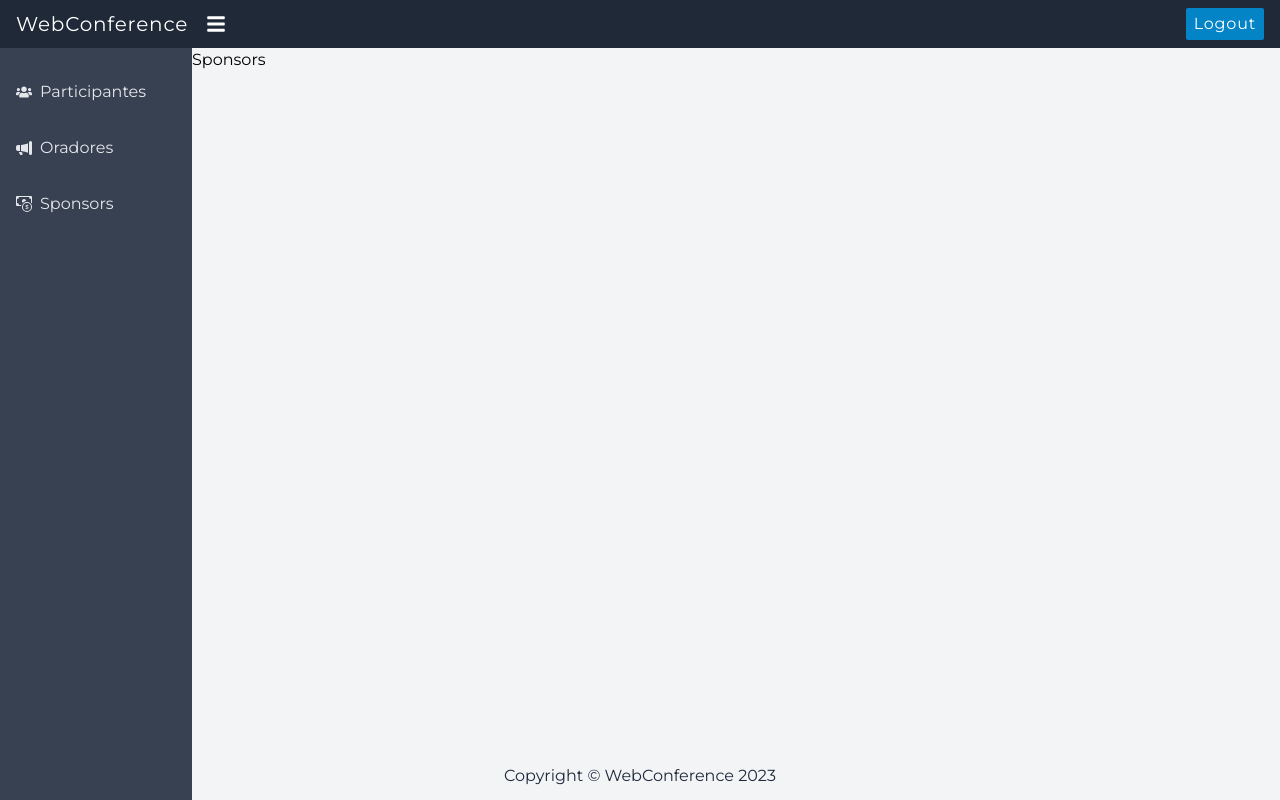
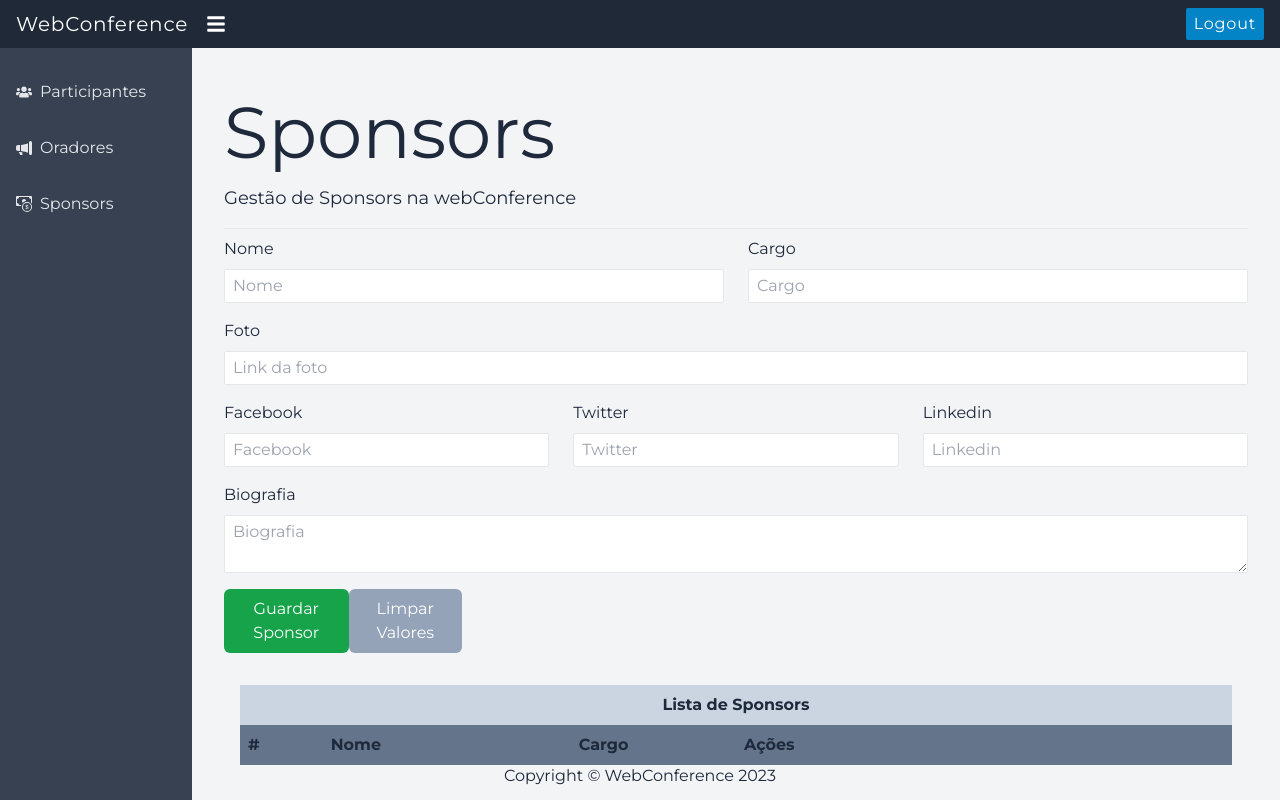
Before and after one commit to pauloo0/WebConference, a React (Vite) app in the folder frontend/: page /admin/sponsors in a window 1280 px wide. Built offline with nearby package versions, Linux system fonts and the light colour scheme; a web font is replaced by a local one.

Commit message:
Duplicated Speakers page as the Sponsors page.

```diff
--- a/frontend/src/pages/admin/Sponsors.tsx
+++ b/frontend/src/pages/admin/Sponsors.tsx
@@ -1,3 +1,261 @@
+import { useState } from 'react'
+import { FaTrashAlt, FaEdit } from 'react-icons/fa'
+
+interface ISponsor {
+  id?: number | undefined
+  name: string
+  position: string
+  photo: string
+  socials: {
+    facebook: string
+    twitter: string
+    linkedin: string
+  }
+  bio: string
+}
+
+const clearSponsor = {
+  name: '',
+  position: '',
+  photo: '',
+  socials: { facebook: '', twitter: '', linkedin: '' },
+  bio: '',
+}
+
 export function Sponsors() {
-  return <div>Sponsors</div>
+  const [sponsors, setSponsors] = useState<ISponsor[]>([])
+  const [newSponsor, setNewSponsor] = useState<ISponsor>(clearSponsor)
+
+  const handleSubmit = (e: React.FormEvent<HTMLFormElement>) => {
+    e.preventDefault()
+
+    const newSponsorId: number =
+      sponsors.length > 0
+        ? Math.max(...sponsors.map((sponsor: ISponsor) => sponsor.id ?? 0)) + 1
+        : 1
+
+    setSponsors([...sponsors, { id: newSponsorId, ...newSponsor }])
+
+    setNewSponsor(clearSponsor)
+  }
+
+  const handleEdit = (sponsorId: number | undefined) => {
+    if (sponsorId !== undefined) {
+      const editSponsor: ISponsor | undefined = sponsors.find(
+        (sponsor: ISponsor) => sponsor.id === sponsorId
+      )
+
+      if (editSponsor !== undefined) {
+        setNewSponsor(editSponsor)
+      }
+    }
+  }
+
+  const handleDelete = (sponsorId: number | undefined) => {
+    const newSponsors: ISponsor[] = sponsors.filter(
+      (sponsor: ISponsor) => sponsor.id !== sponsorId
+    )
+
+    setSponsors(newSponsors)
+  }
+
+  return (
+    <div className='mx-8 my-12 text-slate-800'>
+      <section id='sponsors-title'>
+        <h1 className='text-7xl'>Sponsors</h1>
+        <p className='text-lg my-4'>Gestão de Sponsors na webConference</p>
+      </section>
+      <hr className='my-2' />
+
+      <section id='sponsors-form'>
+        <form
+          className='grid grid-cols-12 gap-y-4 gap-x-6'
+          onSubmit={(e) => handleSubmit(e)}
+        >
+          <div className='col-span-6 flex flex-col'>
+            <label htmlFor='nome' className='mb-2'>
+              Nome
+            </label>
+            <input
+              type='text'
+              name='nome'
+              id='sponsorName'
+              placeholder='Nome'
+              className='border-[1px] px-2 py-1 rounded-sm'
+              value={newSponsor.name}
+              onChange={(e) =>
+                setNewSponsor({ ...newSponsor, name: e.target.value })
+              }
+            />
+          </div>
+          <div className='col-span-6 flex flex-col'>
+            <label htmlFor='position' className='mb-2'>
+              Cargo
+            </label>
+            <input
+              type='text'
+              name='position'
+              id='sponsorPosition'
+              placeholder='Cargo'
+              className='border-[1px] px-2 py-1 rounded-sm'
+              value={newSponsor.position}
+              onChange={(e) =>
+                setNewSponsor({ ...newSponsor, position: e.target.value })
+              }
+            />
+          </div>
+
+          <div className='col-span-full flex flex-col'>
+            <label htmlFor='photo' className='mb-2'>
+              Foto
+            </label>
+            <input
+              type='text'
+              name='photo'
+              id='sponsorPhoto'
+              placeholder='Link da foto'
+              className='border-[1px] px-2 py-1 rounded-sm'
+              value={newSponsor.photo}
+              onChange={(e) =>
+                setNewSponsor({ ...newSponsor, photo: e.target.value })
+              }
+            />
+          </div>
+
+          <div className='col-span-4 flex flex-col'>
+            <label htmlFor='facebook' className='mb-2'>
+              Facebook
+            </label>
+            <input
+              type='text'
+              name='facebook'
+              id='sponsorFacebook'
+              placeholder='Facebook'
+              className='border-[1px] px-2 py-1 rounded-sm'
+              value={newSponsor.socials.facebook}
+              onChange={(e) =>
+                setNewSponsor({
+                  ...newSponsor,
+                  socials: { ...newSponsor.socials, facebook: e.target.value },
+                })
+              }
+            />
+          </div>
+
+          <div className='col-span-4 flex flex-col'>
+            <label htmlFor='twitter' className='mb-2'>
+              Twitter
+            </label>
+            <input
+              type='text'
+              name='twitter'
+              id='sponsorTwitter'
+              placeholder='Twitter'
+              className='border-[1px] px-2 py-1 rounded-sm'
+              value={newSponsor.socials.twitter}
+              onChange={(e) =>
+                setNewSponsor({
+                  ...newSponsor,
+                  socials: { ...newSponsor.socials, twitter: e.target.value },
+                })
+              }
+            />
+          </div>
+
+          <div className='col-span-4 flex flex-col'>
+            <label htmlFor='linkedin' className='mb-2'>
+              Linkedin
+            </label>
+            <input
+              type='text'
+              name='linkedin'
+              id='sponsorLinkedin'
+              placeholder='Linkedin'
+              className='border-[1px] px-2 py-1 rounded-sm'
+              value={newSponsor.socials.linkedin}
+              onChange={(e) =>
+                setNewSponsor({
+                  ...newSponsor,
+                  socials: { ...newSponsor.socials, linkedin: e.target.value },
+                })
+              }
+            />
+          </div>
+
+          <div className='col-span-full flex flex-col'>
+            <label htmlFor='bio' className='mb-2'>
+              Biografia
+            </label>
+            <textarea
+              name='bio'
+              id='sponsorBio'
+              placeholder='Biografia'
+              className='border-[1px] px-2 py-1 rounded-sm'
+              value={newSponsor.bio}
+              onChange={(e) =>
+                setNewSponsor({ ...newSponsor, bio: e.target.value })
+              }
+            />
+          </div>
+
+          <div className='col-span-3 flex justify-between items-center'>
+            <button
+              type='submit'
+              className='col-span-1 px-4 py-2 rounded-md text-white bg-green-600 hover:bg-green-700 focus:bg-green-700'
+            >
+              Guardar Sponsor
+            </button>
+            <button
+              type='button'
+              className='col-span-1 px-4 py-2 rounded-md text-white bg-slate-400 hover:bg-slate-500 focus:bg-slate-500'
+              onClick={() => setNewSponsor(clearSponsor)}
+            >
+              Limpar Valores
+            </button>
+          </div>
+        </form>
+      </section>
+
+      <section id='sponsors-table' className='mt-8 mx-4'>
+        <table className='w-full'>
+          <thead>
+            <tr>
+              <td
+                colSpan={4}
+                className='text-center font-bold py-2 bg-slate-300'
+              >
+                Lista de Sponsors
+              </td>
+            </tr>
+            <tr className='bg-slate-500 text-slate-5- text-left'>
+              <th className='p-2 w-1/12'>#</th>
+              <th className='p-2 w-3/12'>Nome</th>
+              <th className='p-2 w-2/12'>Cargo</th>
+              <th className='p-2 1/12'>Ações</th>
+            </tr>
+          </thead>
+          <tbody>
+            {sponsors &&
+              sponsors.map((sponsor: ISponsor) => (
+                <tr key={sponsor.id}>
+                  <td className='p-2'>{sponsor.id}</td>
+                  <td className='p-2'>{sponsor.name}</td>
+                  <td className='p-2'>{sponsor.position}</td>
+                  <td className='p-2 flex'>
+                    <FaEdit
+                      className='cursor-pointer hover:text-amber-400 mr-2'
+                      onClick={() => handleEdit(sponsor.id)}
+                    />
+                    <FaTrashAlt
+                      className='cursor-pointer hover:text-red-500'
+                      onClick={() => handleDelete(sponsor.id)}
+                    />
+                  </td>
+                </tr>
+              ))}
+          </tbody>
+        </table>
+      </section>
+    </div>
+  )
 }
```
